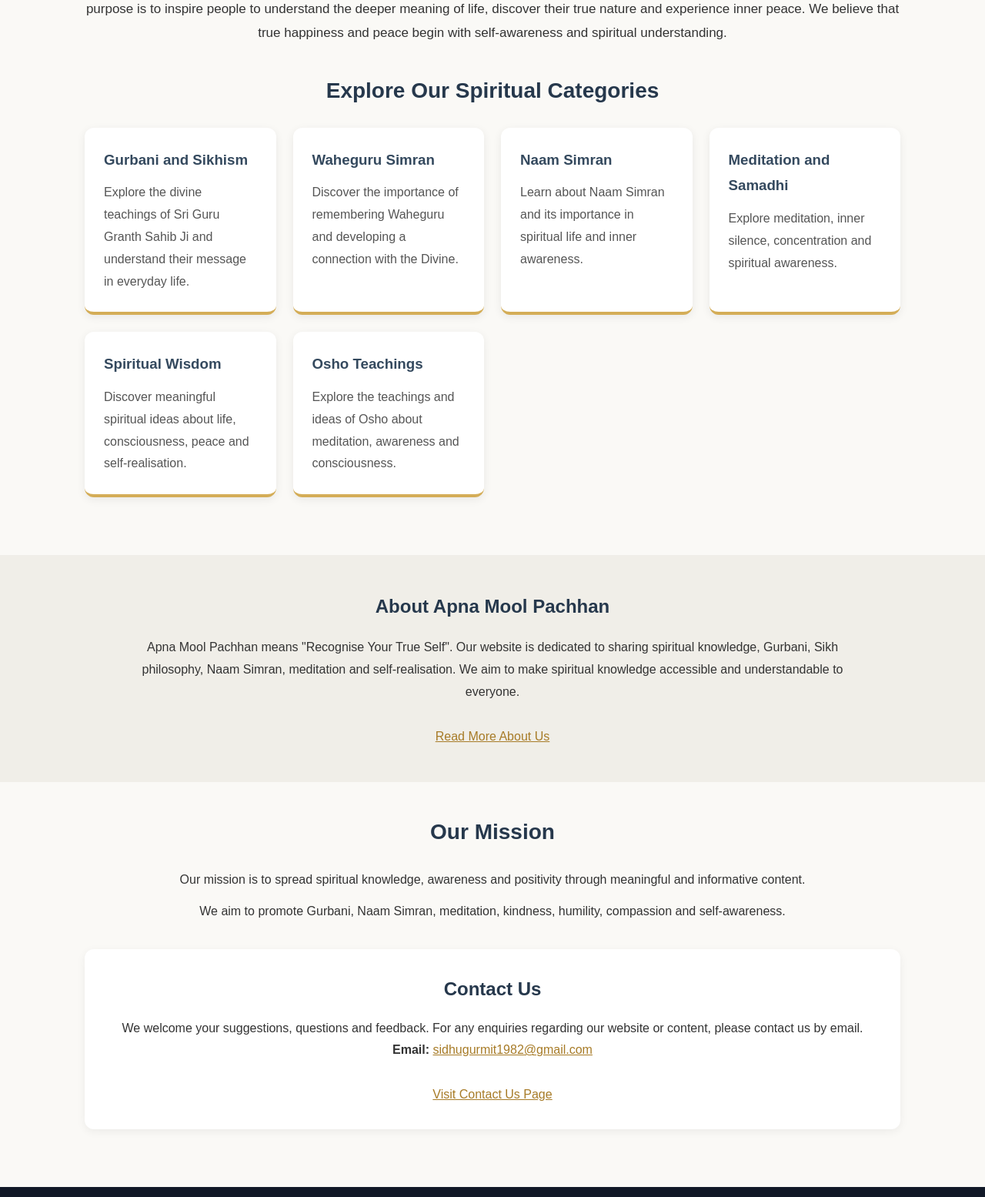
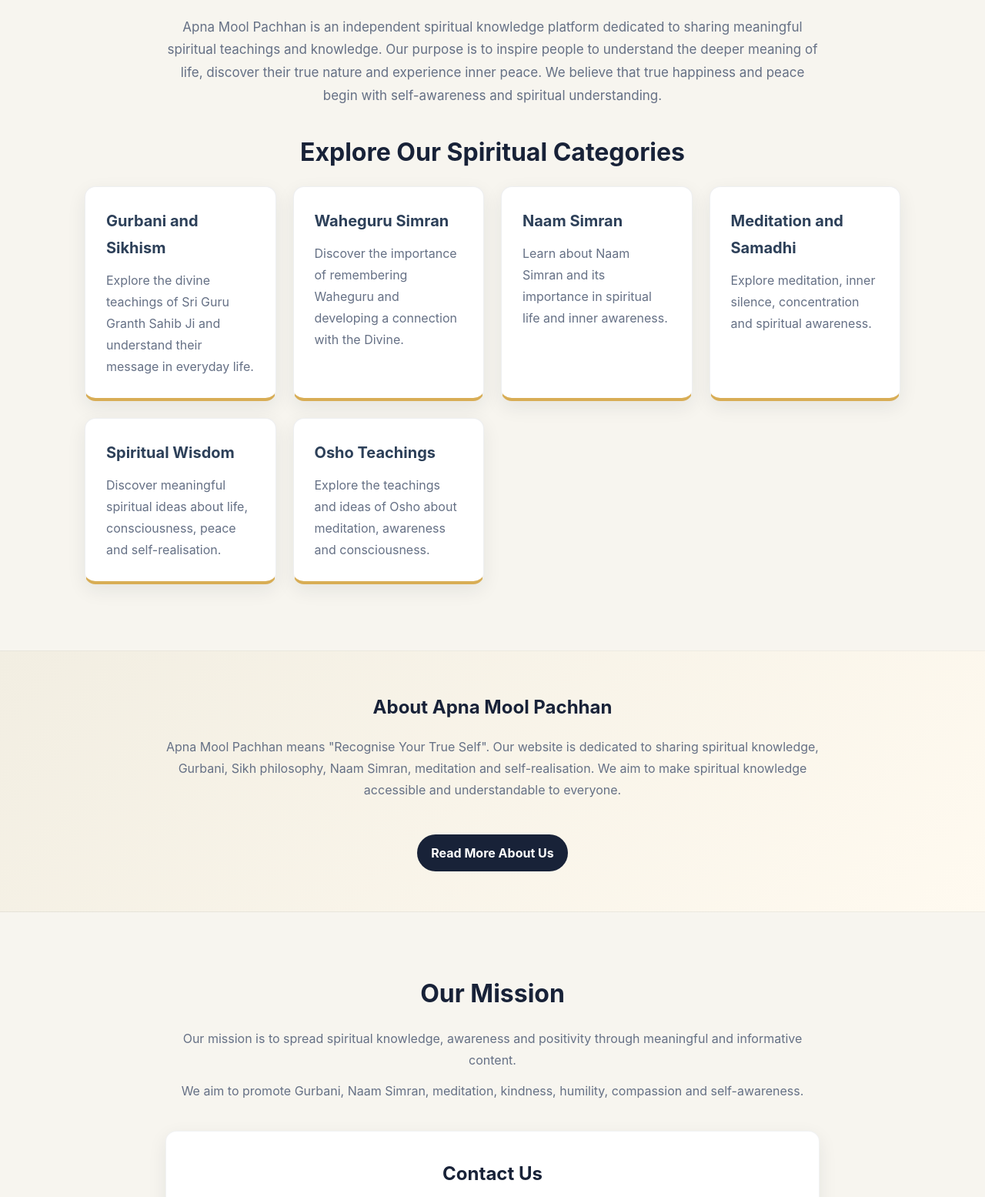
Before and after one commit to apnamoolpachhan/apnamoolpachhan.github.io, a plain HTML site: page index.html in a window 1280 px wide. Shown: the part 748-2303 px from the top of the page at 77% size. Drawn offline with Linux system fonts and the light colour scheme.

Commit message:
Visual polish: modernize responsive homepage while preserving all existing content

```diff
--- a/index.html
+++ b/index.html
@@ -1,524 +1,79 @@
-
 <!DOCTYPE html>
 <html lang="en">
 <head>
-
 <meta charset="UTF-8">
 <meta name="viewport" content="width=device-width, initial-scale=1.0">
-
 <title>Apna Mool Pachhan | Discover Your True Self</title>
-
 <meta name="description" content="Explore Gurbani, Sikhism, Waheguru Simran, Naam Simran, meditation, Samadhi and spiritual wisdom at Apna Mool Pachhan. Discover your true self and inner peace.">
-
 <meta name="keywords" content="Apna Mool Pachhan, Gurbani, Sikhism, Waheguru Simran, Naam Simran, Meditation, Samadhi, Spirituality, Self Realisation">
-
 <meta name="author" content="Apna Mool Pachhan">
-
 <meta name="robots" content="index, follow">
-
 <link rel="canonical" href="https://apnamoolpachhan.github.io/">
-
 <style>
-
-* {
-    margin: 0;
-    padding: 0;
-    box-sizing: border-box;
-}
-
-html {
-    scroll-behavior: smooth;
-}
-
-body {
-    font-family: Arial, sans-serif;
-    background: #faf9f6;
-    color: #333;
-    line-height: 1.8;
-}
-
-header {
-    background: #111827;
-    color: white;
-    text-align: center;
-    padding: 35px 15px;
-}
-
-header h1 {
-    color: #e8c46a;
-    font-size: 34px;
-    letter-spacing: 2px;
-}
-
-header h2 {
-    font-size: 25px;
-}
-
-header p {
-    color: #e8c46a;
-    font-size: 18px;
-}
-
-nav {
-    background: #253247;
-    padding: 14px 10px;
-    text-align: center;
-}
-
-nav a {
-    color: white;
-    text-decoration: none;
-    margin: 7px 12px;
-    display: inline-block;
-    font-weight: bold;
-}
-
-nav a:hover {
-    color: #e8c46a;
-}
-
-.hero {
-    background: linear-gradient(135deg, #182333, #536477);
-    color: white;
-    text-align: center;
-    padding: 75px 20px;
-}
-
-.hero h2 {
-    color: #f1cf79;
-    font-size: 32px;
-    margin-bottom: 18px;
-}
-
-.hero p {
-    max-width: 800px;
-    margin: auto;
-    font-size: 18px;
-}
-
-.container {
-    max-width: 1100px;
-    margin: auto;
-    padding: 40px 20px;
-}
-
-section {
-    margin-bottom: 35px;
-}
-
-section > h2 {
-    color: #26384c;
-    text-align: center;
-    font-size: 28px;
-    margin-bottom: 22px;
-}
-
-.intro {
-    text-align: center;
-    font-size: 17px;
-}
-
-.cards {
-    display: grid;
-    grid-template-columns: repeat(auto-fit, minmax(230px, 1fr));
-    gap: 22px;
-}
-
-.card {
-    background: white;
-    padding: 25px;
-    border-radius: 12px;
-    border-bottom: 4px solid #d4ad57;
-    box-shadow: 0 3px 12px rgba(0,0,0,0.07);
-}
-
-.card h3 {
-    color: #34495e;
-    margin-bottom: 12px;
-}
-
-.card p {
-    color: #555;
-}
-
-.about-section {
-    background: #f0eee8;
-    padding: 45px 20px;
-}
-
-.about-inner {
-    max-width: 950px;
-    margin: auto;
-    text-align: center;
-}
-
-.about-inner h2 {
-    color: #26384c;
-    margin-bottom: 18px;
-}
-
-.mission {
-    text-align: center;
-}
-
-.mission p {
-    margin-bottom: 12px;
-}
-
-.contact {
-    background: white;
-    padding: 30px;
-    border-radius: 12px;
-    text-align: center;
-    box-shadow: 0 3px 12px rgba(0,0,0,0.06);
-}
-
-.contact h2 {
-    color: #26384c;
-    margin-bottom: 15px;
-}
-
-a {
-    color: #a77b27;
-}
-
-footer {
-    background: #111827;
-    color: white;
-    text-align: center;
-    padding: 35px 15px;
-}
-
-footer h3 {
-    margin-bottom: 10px;
-}
-
-footer a {
-    color: #e8c46a;
-    text-decoration: none;
-    display: inline-block;
-    margin: 8px 12px;
-}
-
-footer a:hover {
-    text-decoration: underline;
-}
-
-footer p {
-    margin-top: 12px;
-}
-
-@media(max-width:600px) {
-
-    header h1 {
-        font-size: 25px;
-    }
-
-    header h2 {
-        font-size: 21px;
-    }
-
-    .hero {
-        padding: 50px 18px;
-    }
-
-    .hero h2 {
-        font-size: 25px;
-    }
-
-    nav a {
-        margin: 5px 7px;
-        font-size: 14px;
-    }
-
-    .container {
-        padding: 28px 15px;
-    }
-
-    .card {
-        padding: 20px;
-    }
-
-}
-
+:root{--navy:#182238;--blue:#2d4059;--gold:#d8ad55;--cream:#fffaf0;--paper:#f7f5ef;--ink:#252a34;--muted:#657085;--white:#fff}
+*{margin:0;padding:0;box-sizing:border-box}
+html{scroll-behavior:smooth}
+body{font-family:Inter,"Segoe UI",Arial,sans-serif;background:var(--paper);color:var(--ink);line-height:1.75}
+a{color:#9a741d}a:focus-visible{outline:3px solid var(--gold);outline-offset:3px}
+.site-header{background:linear-gradient(120deg,#131a2b,#263858);color:var(--white);text-align:center;padding:42px 18px 38px;border-bottom:4px solid var(--gold)}
+.site-header h1{font-size:clamp(30px,5vw,48px);line-height:1.15;letter-spacing:3px;color:#f2ce7a}.site-header h2{margin-top:8px;font-size:clamp(21px,3vw,29px);font-weight:600}.site-header p{margin-top:6px;color:#f4dea7;font-size:18px}
+nav{position:sticky;top:0;z-index:10;background:rgba(37,54,79,.97);backdrop-filter:blur(8px);box-shadow:0 4px 16px rgba(24,34,56,.12)}
+nav .nav-inner{max-width:1100px;margin:auto;display:flex;justify-content:center;flex-wrap:wrap;padding:9px 12px}nav a{color:var(--white);text-decoration:none;margin:3px 5px;padding:7px 12px;border-radius:999px;font-weight:700;font-size:15px}nav a:hover,nav a[aria-current="page"]{background:rgba(216,173,85,.18);color:#f5d58c}
+.hero{position:relative;overflow:hidden;background:linear-gradient(135deg,rgba(24,34,56,.96),rgba(72,92,119,.92)),radial-gradient(circle at top right,#fff 0,transparent 35%);color:var(--white);text-align:center;padding:78px 20px}.hero::after{content:"";position:absolute;width:280px;height:280px;border:1px solid rgba(216,173,85,.28);border-radius:50%;left:-120px;bottom:-170px}.hero h2{color:#f4d587;font-size:clamp(28px,5vw,42px);line-height:1.25;margin-bottom:16px}.hero p{max-width:790px;margin:auto;font-size:18px;color:#f8f7f2}
+.container{max-width:1100px;margin:auto;padding:48px 20px}section{margin-bottom:38px}section>h2{color:var(--navy);text-align:center;font-size:clamp(25px,4vw,32px);line-height:1.25;margin-bottom:24px}.intro{max-width:850px;margin:auto;text-align:center;font-size:17px;color:var(--muted)}
+.cards{display:grid;grid-template-columns:repeat(auto-fit,minmax(230px,1fr));gap:22px}.card{background:var(--white);padding:27px;border-radius:14px;border:1px solid rgba(24,34,56,.07);border-bottom:4px solid var(--gold);box-shadow:0 8px 24px rgba(24,34,56,.08);transition:transform .25s,box-shadow .25s}.card:hover{transform:translateY(-5px);box-shadow:0 14px 30px rgba(24,34,56,.12)}.card h3{color:var(--blue);margin-bottom:10px;font-size:20px}.card p{color:var(--muted)}
+.about-section{background:linear-gradient(135deg,#f2eee2,#fffaf0);padding:52px 20px;border-top:1px solid rgba(24,34,56,.06);border-bottom:1px solid rgba(24,34,56,.06)}.about-inner{max-width:900px;margin:auto;text-align:center}.about-inner h2{color:var(--navy);margin-bottom:16px}.about-inner p{color:var(--muted)}.about-inner>a{display:inline-block;margin-top:16px;text-decoration:none;background:var(--navy);color:var(--white);padding:10px 18px;border-radius:999px;font-weight:700}.about-inner>a:hover{background:#314866}
+.mission{text-align:center;max-width:850px;margin:auto}.mission p{margin-bottom:12px;color:var(--muted)}.contact{max-width:850px;margin:auto;background:var(--white);padding:34px;border-radius:14px;text-align:center;box-shadow:0 8px 24px rgba(24,34,56,.08);border:1px solid rgba(24,34,56,.06)}.contact h2{color:var(--navy);margin-bottom:12px}.contact p{margin:8px 0}.contact a{font-weight:700}.contact>.contact-link{display:inline-block;margin-top:12px;text-decoration:none;background:var(--navy);color:var(--white);padding:10px 18px;border-radius:999px}
+footer{background:#131a2b;color:var(--white);text-align:center;padding:38px 15px}footer h3{color:#f1d17e;margin-bottom:7px}footer div{margin:12px 0}footer a{color:#f1d17e;text-decoration:none;display:inline-block;margin:5px 10px}footer a:hover{text-decoration:underline}
+@media(max-width:600px){.site-header{padding:32px 12px}.hero{padding:58px 18px}.hero p{font-size:16px}.container{padding:38px 15px}.cards{grid-template-columns:1fr}.card{padding:22px}.contact{padding:26px 18px}nav .nav-inner{padding:8px 6px}nav a{font-size:13px;padding:6px 8px}}
+@media(prefers-reduced-motion:reduce){html{scroll-behavior:auto}.card{transition:none}}
 </style>
 </head>
-
 <body>
-
-<!-- HEADER -->
-
-<header>
-
-    <h1>APNA MOOL PACHHAN</h1>
-
-    <h2>ਆਪਣਾ ਮੂਲ ਪਛਾਣ</h2>
-
-    <p>Discover Your True Self</p>
-
+<header class="site-header">
+<h1>APNA MOOL PACHHAN</h1>
+<h2>ਆਪਣਾ ਮੂਲ ਪਛਾਣ</h2>
+<p>Discover Your True Self</p>
 </header>
-
-<!-- NAVIGATION -->
-
-<nav>
-
-    <a href="index.html">Home</a>
-
-    <a href="about.html">About Us</a>
-
-    <a href="contact.html">Contact Us</a>
-
-    <a href="privacy-policy.html">Privacy Policy</a>
-
-    <a href="disclaimer.html">Disclaimer</a>
-
-</nav>
-
-<!-- HERO SECTION -->
-
-<div class="hero" id="home">
-
-    <h2>A Journey Towards Inner Peace</h2>
-
-    <p>
-    Welcome to Apna Mool Pachhan.
-    Explore the timeless wisdom of Gurbani,
-    Sikh philosophy, Waheguru Simran,
-    Naam Simran, meditation and spirituality.
-
-    Discover peace, wisdom and happiness
-    through spiritual awareness and self-realisation.
-    </p>
-
+<nav aria-label="Primary navigation"><div class="nav-inner">
+<a href="index.html" aria-current="page">Home</a><a href="about.html">About Us</a><a href="contact.html">Contact Us</a><a href="privacy-policy.html">Privacy Policy</a><a href="disclaimer.html">Disclaimer</a>
+</div></nav>
+<section class="hero" id="home">
+<h2>A Journey Towards Inner Peace</h2>
+<p>Welcome to Apna Mool Pachhan. Explore the timeless wisdom of Gurbani, Sikh philosophy, Waheguru Simran, Naam Simran, meditation and spirituality. Discover peace, wisdom and happiness through spiritual awareness and self-realisation.</p>
+</section>
+<main class="container">
+<section aria-labelledby="welcome-heading">
+<h2 id="welcome-heading">Welcome to Apna Mool Pachhan</h2>
+<p class="intro">Apna Mool Pachhan is an independent spiritual knowledge platform dedicated to sharing meaningful spiritual teachings and knowledge. Our purpose is to inspire people to understand the deeper meaning of life, discover their true nature and experience inner peace. We believe that true happiness and peace begin with self-awareness and spiritual understanding.</p>
+</section>
+<section id="categories" aria-labelledby="categories-heading">
+<h2 id="categories-heading">Explore Our Spiritual Categories</h2>
+<div class="cards">
+<article class="card"><h3>Gurbani and Sikhism</h3><p>Explore the divine teachings of Sri Guru Granth Sahib Ji and understand their message in everyday life.</p></article>
+<article class="card"><h3>Waheguru Simran</h3><p>Discover the importance of remembering Waheguru and developing a connection with the Divine.</p></article>
+<article class="card"><h3>Naam Simran</h3><p>Learn about Naam Simran and its importance in spiritual life and inner awareness.</p></article>
+<article class="card"><h3>Meditation and Samadhi</h3><p>Explore meditation, inner silence, concentration and spiritual awareness.</p></article>
+<article class="card"><h3>Spiritual Wisdom</h3><p>Discover meaningful spiritual ideas about life, consciousness, peace and self-realisation.</p></article>
+<article class="card"><h3>Osho Teachings</h3><p>Explore the teachings and ideas of Osho about meditation, awareness and consciousness.</p></article>
 </div>
-
+</section>
+</main>
+<section class="about-section" id="about" aria-labelledby="about-heading">
+<div class="about-inner"><h2 id="about-heading">About Apna Mool Pachhan</h2><p>Apna Mool Pachhan means "Recognise Your True Self". Our website is dedicated to sharing spiritual knowledge, Gurbani, Sikh philosophy, Naam Simran, meditation and self-realisation. We aim to make spiritual knowledge accessible and understandable to everyone.</p><br><a href="about.html">Read More About Us</a></div>
+</section>
 <main class="container">
-
-<!-- WELCOME SECTION -->
-
-<section>
-
-    <h2>Welcome to Apna Mool Pachhan</h2>
-
-    <p class="intro">
-
-    Apna Mool Pachhan is an independent spiritual
-    knowledge platform dedicated to sharing
-    meaningful spiritual teachings and knowledge.
-
-    Our purpose is to inspire people to understand
-    the deeper meaning of life, discover their
-    true nature and experience inner peace.
-
-    We believe that true happiness and peace
-    begin with self-awareness and spiritual understanding.
-
-    </p>
-
+<section id="mission" aria-labelledby="mission-heading">
+<h2 id="mission-heading">Our Mission</h2><div class="mission"><p>Our mission is to spread spiritual knowledge, awareness and positivity through meaningful and informative content.</p><p>We aim to promote Gurbani, Naam Simran, meditation, kindness, humility, compassion and self-awareness.</p></div>
 </section>
-
-<!-- CATEGORIES -->
-
-<section id="categories">
-
-    <h2>Explore Our Spiritual Categories</h2>
-
-    <div class="cards">
-
-        <div class="card">
-
-            <h3>Gurbani and Sikhism</h3>
-
-            <p>
-            Explore the divine teachings of
-            Sri Guru Granth Sahib Ji and understand
-            their message in everyday life.
-            </p>
-
-        </div>
-
-        <div class="card">
-
-            <h3>Waheguru Simran</h3>
-
-            <p>
-            Discover the importance of remembering
-            Waheguru and developing a connection
-            with the Divine.
-            </p>
-
-        </div>
-
-        <div class="card">
-
-            <h3>Naam Simran</h3>
-
-            <p>
-            Learn about Naam Simran and its
-            importance in spiritual life
-            and inner awareness.
-            </p>
-
-        </div>
-
-        <div class="card">
-
-            <h3>Meditation and Samadhi</h3>
-
-            <p>
-            Explore meditation, inner silence,
-            concentration and spiritual awareness.
-            </p>
-
-        </div>
-
-        <div class="card">
-
-            <h3>Spiritual Wisdom</h3>
-
-            <p>
-            Discover meaningful spiritual ideas
-            about life, consciousness,
-            peace and self-realisation.
-            </p>
-
-        </div>
-
-        <div class="card">
-
-            <h3>Osho Teachings</h3>
-
-            <p>
-            Explore the teachings and ideas of Osho
-            about meditation, awareness
-            and consciousness.
-            </p>
-
-        </div>
-
-    </div>
-
+<section id="contact" aria-labelledby="contact-heading">
+<div class="contact"><h2 id="contact-heading">Contact Us</h2><p>We welcome your suggestions, questions and feedback.</p><p>For any enquiries regarding our website or content, please contact us by email.</p><p><strong>Email:</strong> <a href="mailto:sidhugurmit1982@gmail.com">sidhugurmit1982@gmail.com</a></p><a class="contact-link" href="contact.html">Visit Contact Us Page</a></div>
 </section>
-
 </main>
-
-<!-- ABOUT SECTION -->
-
-<div class="about-section" id="about">
-
-    <div class="about-inner">
-
-        <h2>About Apna Mool Pachhan</h2>
-
-        <p>
-        Apna Mool Pachhan means
-        "Recognise Your True Self".
-
-        Our website is dedicated to sharing
-        spiritual knowledge, Gurbani,
-        Sikh philosophy, Naam Simran,
-        meditation and self-realisation.
-
-        We aim to make spiritual knowledge
-        accessible and understandable to everyone.
-        </p>
-
-        <br>
-
-        <a href="about.html">Read More About Us</a>
-
-    </div>
-
-</div>
-
-<main class="container">
-
-<!-- MISSION SECTION -->
-
-<section id="mission">
-
-    <h2>Our Mission</h2>
-
-    <div class="mission">
-
-        <p>
-        Our mission is to spread spiritual knowledge,
-        awareness and positivity through meaningful
-        and informative content.
-        </p>
-
-        <p>
-        We aim to promote Gurbani, Naam Simran,
-        meditation, kindness, humility,
-        compassion and self-awareness.
-        </p>
-
-    </div>
-
-</section>
-
-<!-- CONTACT SECTION -->
-
-<section id="contact">
-
-    <div class="contact">
-
-        <h2>Contact Us</h2>
-
-        <p>
-        We welcome your suggestions,
-        questions and feedback.
-
-        For any enquiries regarding our website
-        or content, please contact us by email.
-        </p>
-
-        <p>
-        <strong>Email:</strong>
-
-        <a href="mailto:sidhugurmit1982@gmail.com">
-        sidhugurmit1982@gmail.com
-        </a>
-        </p>
-
-        <br>
-
-        <a href="contact.html">Visit Contact Us Page</a>
-
-    </div>
-
-</section>
-
-</main>
-
-<!-- FOOTER -->
-
 <footer>
-
-    <h3>APNA MOOL PACHHAN</h3>
-
-    <p>Discover Your True Self</p>
-
-    <div>
-
-        <a href="index.html">Home</a>
-
-        <a href="about.html">About Us</a>
-
-        <a href="contact.html">Contact Us</a>
-
-        <a href="privacy-policy.html">Privacy Policy</a>
-
-        <a href="disclaimer.html">Disclaimer</a>
-
-    </div>
-
-    <p>
-    © 2026 Apna Mool Pachhan.
-    All Rights Reserved.
-    </p>
-
+<h3>APNA MOOL PACHHAN</h3><p>Discover Your True Self</p>
+<div><a href="index.html">Home</a><a href="about.html">About Us</a><a href="contact.html">Contact Us</a><a href="privacy-policy.html">Privacy Policy</a><a href="disclaimer.html">Disclaimer</a></div>
+<p>© 2026 Apna Mool Pachhan. All Rights Reserved.</p>
 </footer>
-
 </body>
 </html>
```
